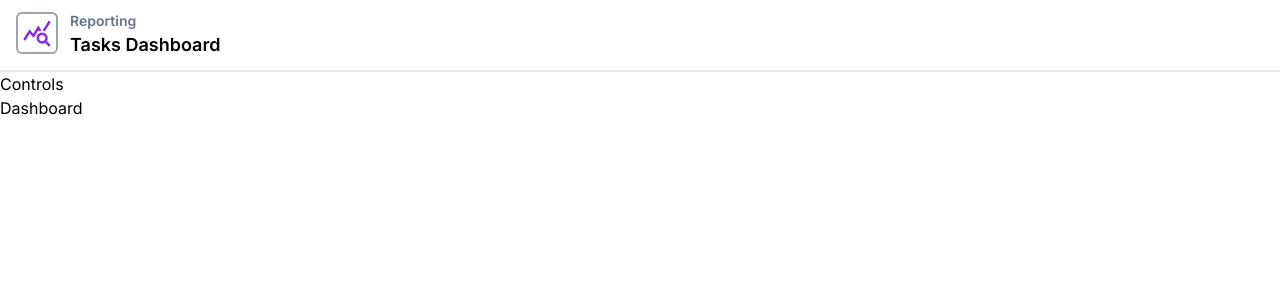
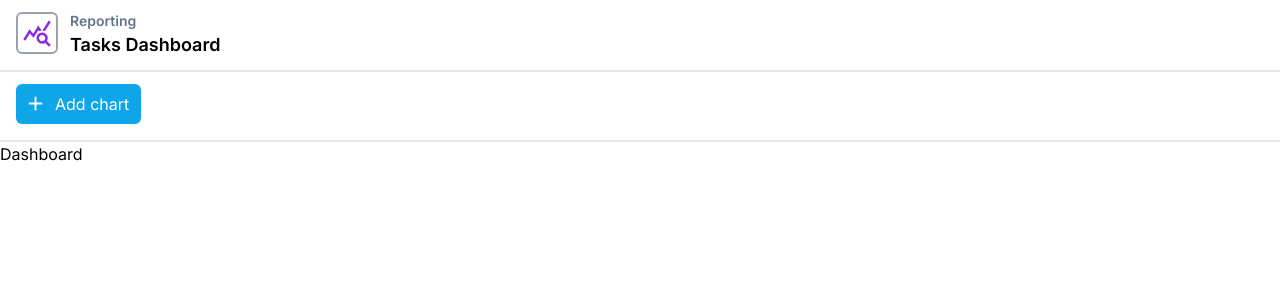
Before and after one commit to jkelley5000/react-dashboard-app, a Next.js app: page / in a window 1280 px wide. Shown: the top 300 px of the page. Built offline with nearby package versions, Linux system fonts and the light colour scheme.

Commit message:
Styled the controls component, added new icon for use in add chart button.

```diff
--- a/src/app/components/common/controls.tsx
+++ b/src/app/components/common/controls.tsx
@@ -1,7 +1,15 @@
 export default function Controls() {
     return (
-        <div>
-            <p>Controls</p>
+        <div className="controls mt-3 pb-4 border-b-2">
+            <button className="flex ml-4 bg-sky-500 hover:bg-blue-500 text-white py-2 pr-3 pl-2 rounded-md">
+                <img
+                    src="/add.svg"
+                    alt="Add Chart"
+                    width={23}
+                    height={23}
+                />
+                <span className="pl-2">Add chart</span>
+            </button>
         </div>
     )
 }
--- a/src/app/components/header.tsx
+++ b/src/app/components/header.tsx
@@ -4,7 +4,7 @@ import Breadcrumbs from "./common/breadcrumbs";
 
 export default function Header() {
     return (
-        <main className="flex justify-start items-center space-x-1 border-b-2">
+        <main className="header flex justify-start items-center space-x-1 border-b-2">
             <div className="mt-3 mr-2 mb-4 ml-4 p-1 border-2 border-gray-400 rounded-md">
                 <img
                     src="/query-stats.svg"
```
Also changed, not shown: public/add.svg (added).
